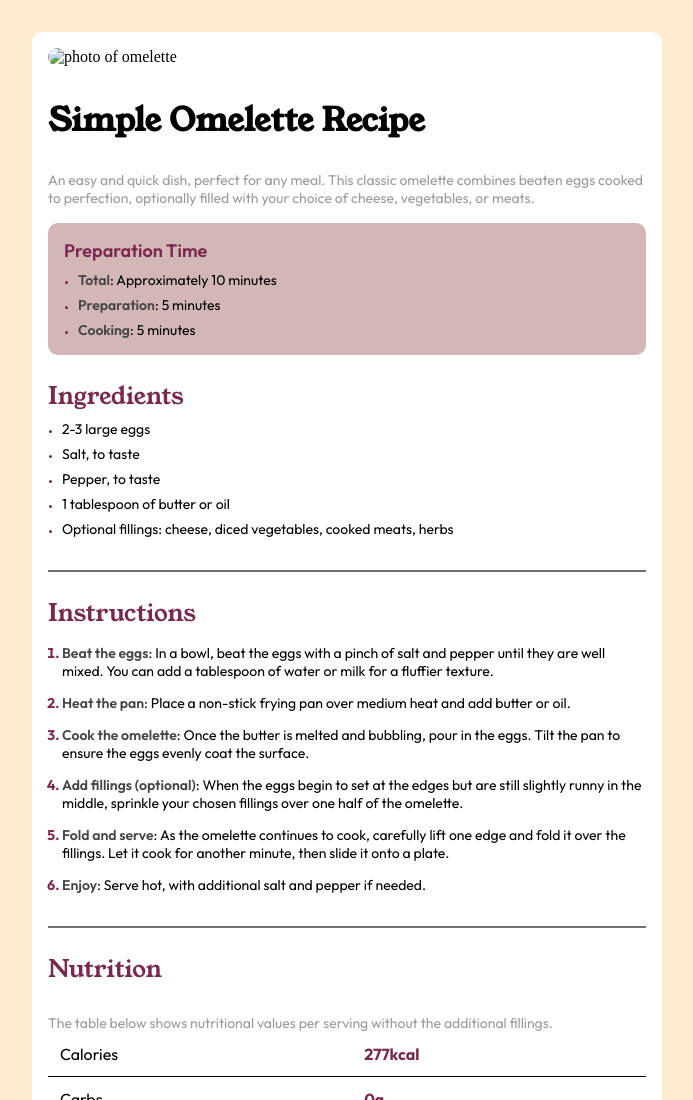
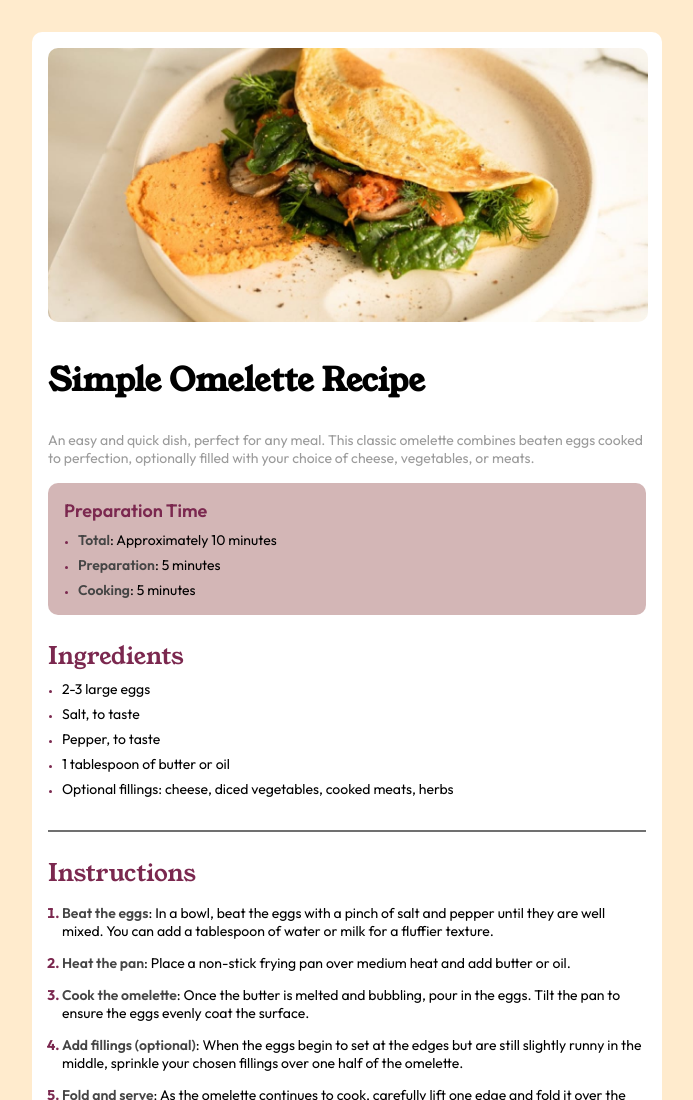
Before and after one commit to henrycsouza/receitas.io, a plain HTML site: page index.html in a window 1280 px wide. Shown: the top 1100 px of the page, without its empty margins (304-997 px from the left). Drawn offline with Linux system fonts and the light colour scheme.

Commit message:
Update index.html

```diff
--- a/index.html
+++ b/index.html
@@ -4,7 +4,7 @@
 <head>
   <meta charset="UTF-8">
   <meta name="viewport" content="width=device-width, initial-scale=1.0">
-  <link rel="icon" href="./assets/images/favicon-32x32.png">
+  <link rel="icon" href="favicon-32x32.png">
   <title>Frontend Mentor | Recipe page</title>
 
   <link rel="preconnect" href="https://fonts.googleapis.com">
@@ -19,7 +19,7 @@
 
 
     <div class="image-first">
-      <img src="./assets/images/image-omelette.jpeg" alt="photo of omelette" class="first-imagem">
+      <img src="image-omelette.jpeg" alt="photo of omelette" class="first-imagem">
     </div>
 
     <div class="first-title">
```
